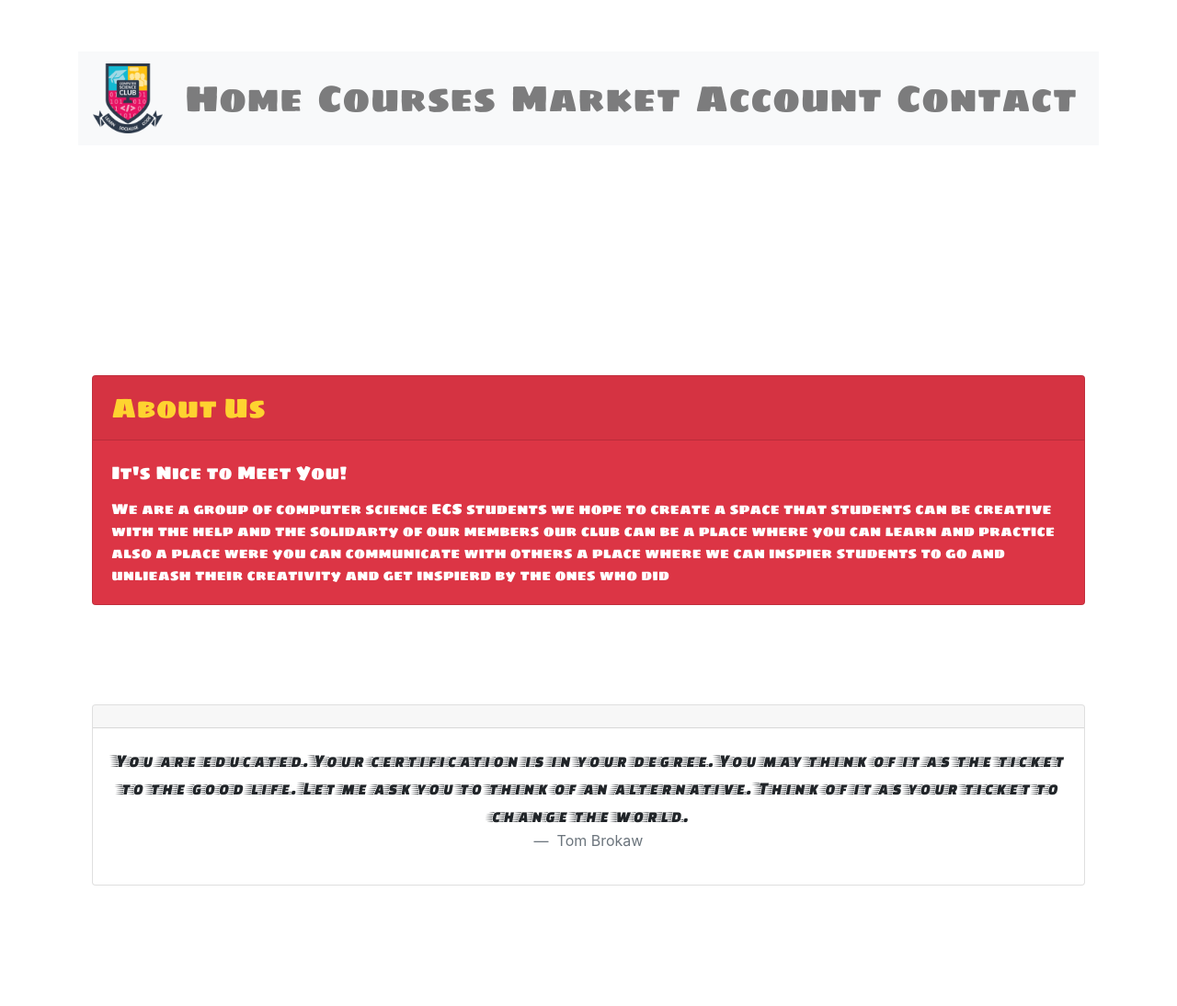
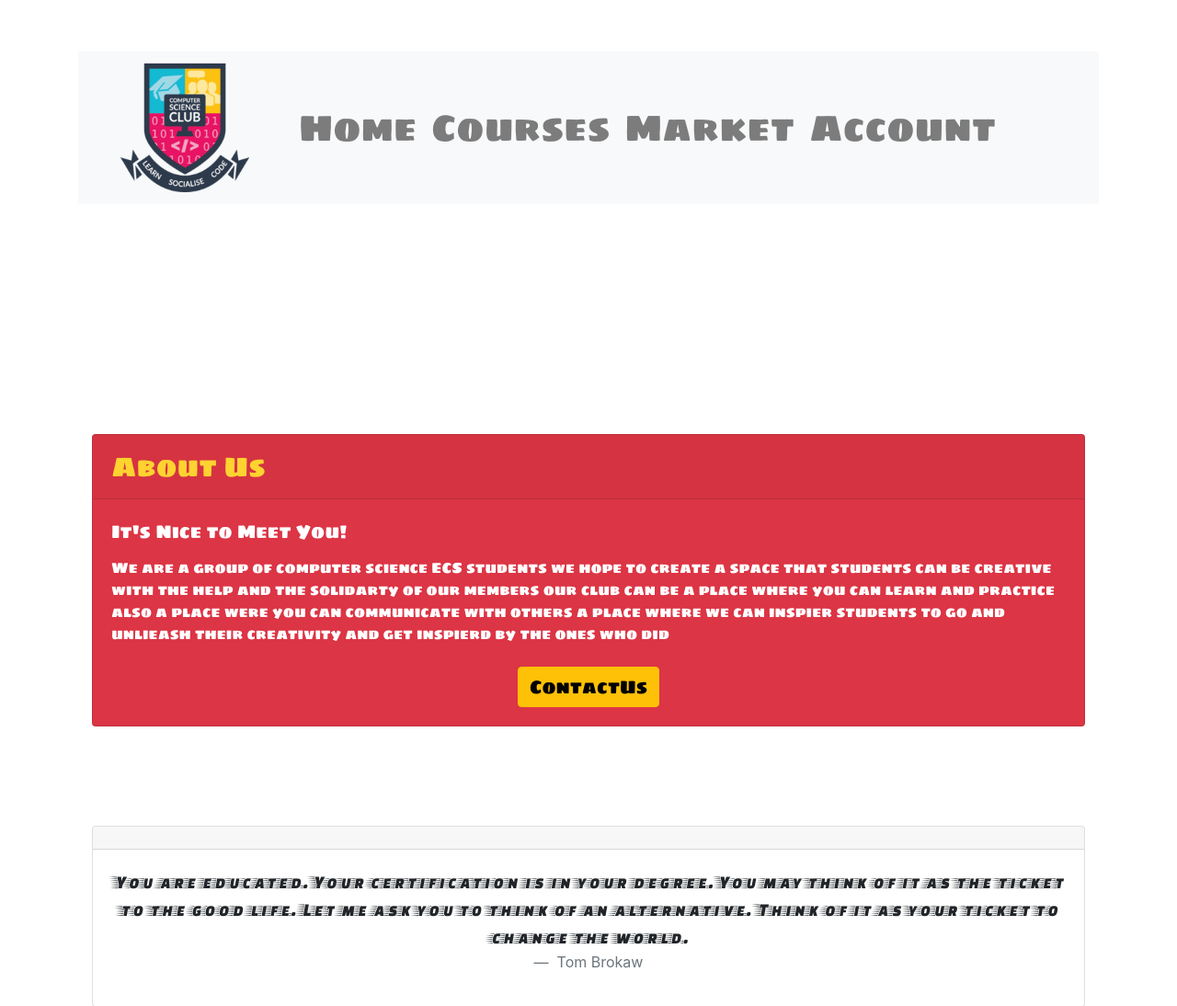
Before and after one commit to oussemakh/ComputerGC, a Django app: page / in a window 1280 px wide. Shown: the top 1094 px of the page at 92% size. Run offline with Django 3.2, Linux system fonts and the light colour scheme; data comes from the database, SQL or seed files in the repository; some libraries are stand-ins or nearby versions; some web fonts are replaced.

Commit message:
aaeaeae458

```diff
--- a/templates/Home.html
+++ b/templates/Home.html
@@ -30,7 +30,7 @@
 
       <div class="container">
       <nav class="navbar navbar-expand-lg   navbar-light bg-light">
-          <a class="navbar-brand" href="#"><img src="{% static 'img/logo1.png' %}" alt="logo"  width="100%" class="rounded mx-auto d-block"></a>
+          <a class="navbar-brand" href="#"><img src="{% static 'img/logo1.png' %}" alt="logo"  width="70%" class="rounded mx-auto d-block"></a>
           <button class="navbar-toggler" type="button" data-toggle="collapse" data-target="#navb" aria-controls="navb" aria-expanded="false" aria-label="Toggle navigation">
           <span class="navbar-toggler-icon"></span>
           </button>
@@ -59,9 +59,6 @@
                     </div>
                   </div>
                  </li>
-                 <li class="nav-item">
-                  <a class="nav-link" href="{% url 'contact' %}" style="font-family: 'Sigmar One', cursive;font-size: 40px">Contact</a>
-                  </li>
 
 
 
@@ -82,7 +79,12 @@
           <div class="card-body">
             <div class="card-title"style="font-family: 'Sigmar One', cursive;font-size: 20px;">It's Nice to Meet You!</div>
             <div class="card-text "style="font-family: 'Sigmar One', cursive;">We are a group of computer science ECS students we hope to create a space that students can be creative with the help and the solidarty of our members our club can be a place where you can learn and practice also a place were you can communicate with others a place where we can inspier students to go and unlieash their creativity and get inspierd by the ones who did</div>
+
+            <br>
+            <div class="text-center">
+              <a class="btn btn-warning" href="{% url 'contact' %}" style="font-family: 'Sigmar One', cursive;font-size: 20px;color:black">ContactUs</a>
           </div>
+            </div>
           </div>
 
     <div class="card" style="margin-top:10%">
@@ -91,7 +93,8 @@
      <blockquote  class="blockquote text-center " >
 
     <p class="mb-0" style="font-family: 'Faster One', cursive;" > You are educated. Your certification is in your degree. You may think of it as the ticket to the good life. Let me ask you to think of an alternative. Think of it as your ticket to change the world.
-         </p>
+
+    </p>
          <footer class="blockquote-footer"><cite="Tom Brokaw"> Tom Brokaw </cite></footer>
      </blockquote>
     </div>
--- a/templates/base.html
+++ b/templates/base.html
@@ -30,7 +30,7 @@
 
       <div class="container">
       <nav class="navbar navbar-expand-lg   navbar-light bg-light">
-          <a class="navbar-brand" href="#"><img src="{% static 'img/logo1.png' %}" alt="logo"  width="100%" class="rounded mx-auto d-block"></a>
+          <a class="navbar-brand" href="#"><img src="{% static 'img/logo1.png' %}" alt="logo"  width="70%" class="rounded mx-auto d-block"></a>
           <button class="navbar-toggler" type="button" data-toggle="collapse" data-target="#navb" aria-controls="navb" aria-expanded="false" aria-label="Toggle navigation">
           <span class="navbar-toggler-icon"></span>
           </button>
@@ -60,9 +60,6 @@
                  </li>
 
 
-                 <li class="nav-item">
-                  <a class="nav-link" href="{% url 'contact' %}" style="font-family: 'Sigmar One', cursive;font-size: 40px">Contact</a>
-                  </li>
               </ul>
 
 
--- a/templates/prod.html
+++ b/templates/prod.html
@@ -31,7 +31,7 @@
 
       <div class="container">
       <nav class="navbar navbar-expand-lg   navbar-light bg-light">
-          <a class="navbar-brand" href="#"><img src="{% static 'img/logo1.png' %}" alt="logo"  width="100%" class="rounded mx-auto d-block"></a>
+          <a class="navbar-brand" href="#"><img src="{% static 'img/logo1.png' %}" alt="logo"  width="70%" class="rounded mx-auto d-block"></a>
           <button class="navbar-toggler" type="button" data-toggle="collapse" data-target="#navb" aria-controls="navb" aria-expanded="false" aria-label="Toggle navigation">
           <span class="navbar-toggler-icon"></span>
           </button>
@@ -59,9 +59,7 @@
                     </div>
                   </div>
                  </li>
-                 <li class="nav-item">
-                  <a class="nav-link" href="{% url 'contact' %}" style="font-family: 'Sigmar One', cursive;font-size: 40px">Contact</a>
-                  </li>
+
 
 
 
```
